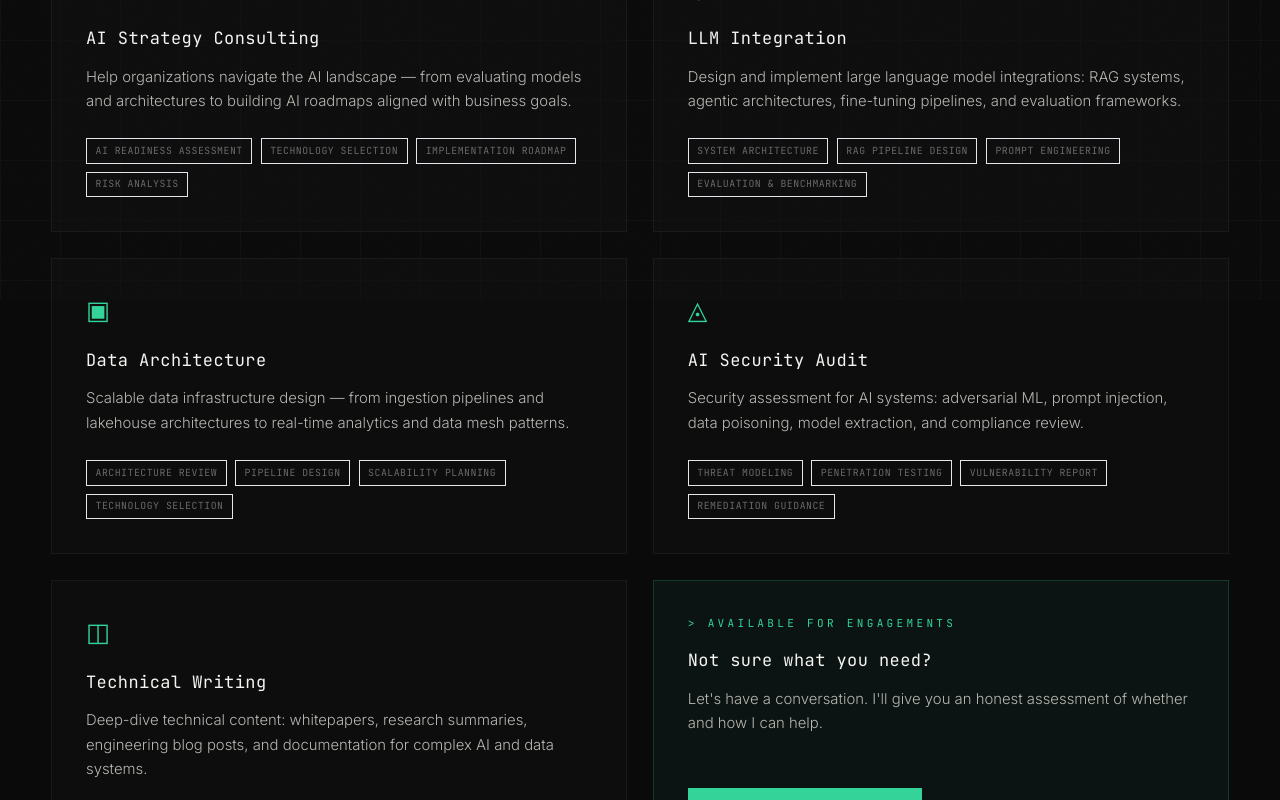
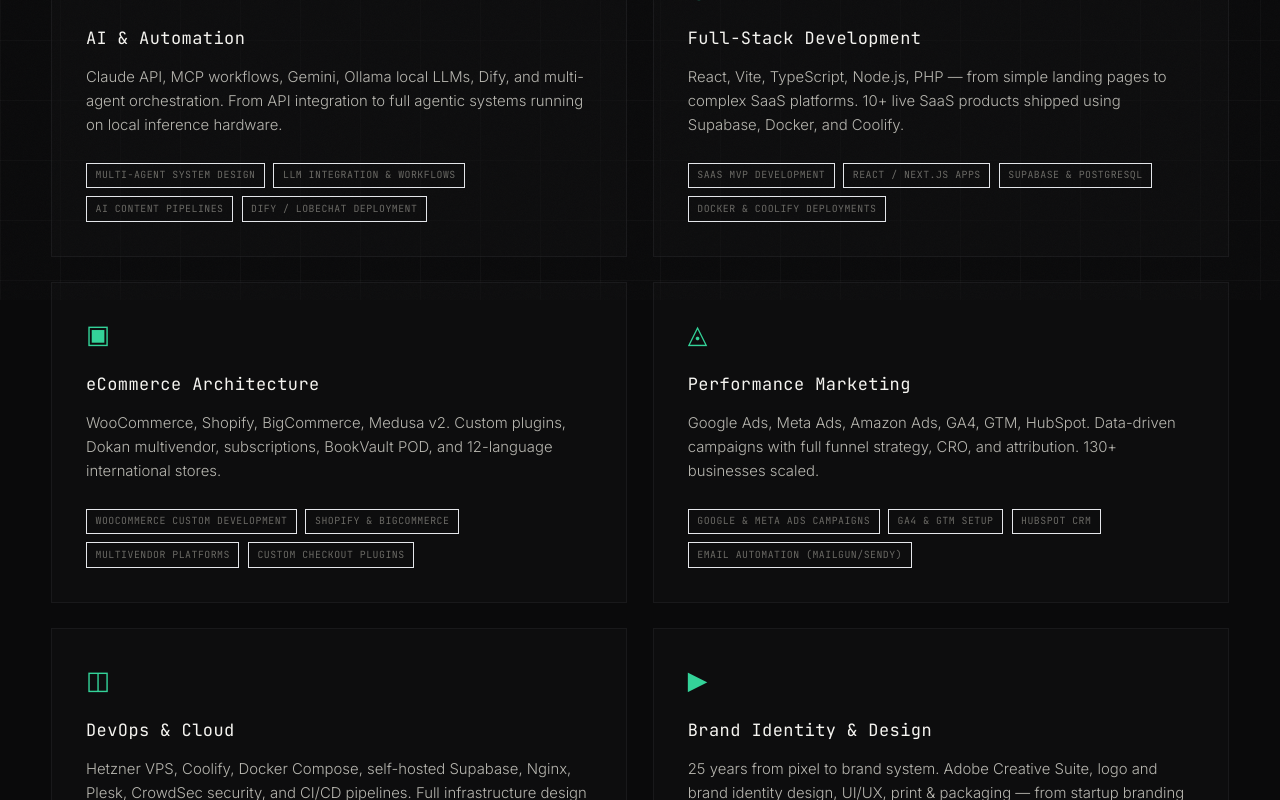
Before and after one commit to magnetoid/mtiosavljevic, a React (Vite) app in the folder mtiosavljevic-web/: page /services in a window 1280 px wide. Shown: the part 500-1300 px from the top of the page. Built offline with nearby package versions, Linux system fonts and the light colour scheme; no server answers.

Commit message:
fix: rewrite Services page with real expertise from CV

```diff
--- a/mtiosavljevic-web/src/pages/Services.tsx
+++ b/mtiosavljevic-web/src/pages/Services.tsx
@@ -3,41 +3,47 @@
 const SERVICES = [
   {
     icon: '◈',
-    title: 'AI Strategy Consulting',
-    desc: 'Help organizations navigate the AI landscape — from evaluating models and architectures to building AI roadmaps aligned with business goals.',
-    deliverables: ['AI readiness assessment', 'Technology selection', 'Implementation roadmap', 'Risk analysis'],
+    title: 'AI & Automation',
+    desc: 'Claude API, MCP workflows, Gemini, Ollama local LLMs, Dify, and multi-agent orchestration. From API integration to full agentic systems running on local inference hardware.',
+    deliverables: ['Multi-agent system design', 'LLM integration & workflows', 'AI content pipelines', 'Dify / LobeChat deployment'],
   },
   {
     icon: '◉',
-    title: 'LLM Integration',
-    desc: 'Design and implement large language model integrations: RAG systems, agentic architectures, fine-tuning pipelines, and evaluation frameworks.',
-    deliverables: ['System architecture', 'RAG pipeline design', 'Prompt engineering', 'Evaluation & benchmarking'],
+    title: 'Full-Stack Development',
+    desc: 'React, Vite, TypeScript, Node.js, PHP — from simple landing pages to complex SaaS platforms. 10+ live SaaS products shipped using Supabase, Docker, and Coolify.',
+    deliverables: ['SaaS MVP development', 'React / Next.js apps', 'Supabase & PostgreSQL', 'Docker & Coolify deployments'],
   },
   {
     icon: '▣',
-    title: 'Data Architecture',
-    desc: 'Scalable data infrastructure design — from ingestion pipelines and lakehouse architectures to real-time analytics and data mesh patterns.',
-    deliverables: ['Architecture review', 'Pipeline design', 'Scalability planning', 'Technology selection'],
+    title: 'eCommerce Architecture',
+    desc: 'WooCommerce, Shopify, BigCommerce, Medusa v2. Custom plugins, Dokan multivendor, subscriptions, BookVault POD, and 12-language international stores.',
+    deliverables: ['WooCommerce custom development', 'Shopify & BigCommerce', 'Multivendor platforms', 'Custom checkout plugins'],
   },
   {
     icon: '◬',
-    title: 'AI Security Audit',
-    desc: 'Security assessment for AI systems: adversarial ML, prompt injection, data poisoning, model extraction, and compliance review.',
-    deliverables: ['Threat modeling', 'Penetration testing', 'Vulnerability report', 'Remediation guidance'],
+    title: 'Performance Marketing',
+    desc: 'Google Ads, Meta Ads, Amazon Ads, GA4, GTM, HubSpot. Data-driven campaigns with full funnel strategy, CRO, and attribution. 130+ businesses scaled.',
+    deliverables: ['Google & Meta Ads campaigns', 'GA4 & GTM setup', 'HubSpot CRM', 'Email automation (Mailgun/Sendy)'],
   },
   {
     icon: '◫',
-    title: 'Technical Writing',
-    desc: 'Deep-dive technical content: whitepapers, research summaries, engineering blog posts, and documentation for complex AI and data systems.',
-    deliverables: ['Whitepapers', 'Engineering posts', 'Research summaries', 'API documentation'],
+    title: 'DevOps & Cloud',
+    desc: 'Hetzner VPS, Coolify, Docker Compose, self-hosted Supabase, Nginx, Plesk, CrowdSec security, and CI/CD pipelines. Full infrastructure design and management.',
+    deliverables: ['Hetzner VPS setup', 'Coolify & Docker Compose', 'Self-hosted Supabase', 'CI/CD pipelines'],
+  },
+  {
+    icon: '▶',
+    title: 'Brand Identity & Design',
+    desc: '25 years from pixel to brand system. Adobe Creative Suite, logo and brand identity design, UI/UX, print & packaging — from startup branding to full corporate identity.',
+    deliverables: ['Logo & brand identity', 'Print & packaging', 'UI/UX design', 'Brand guidelines & systems'],
   },
 ]
 
 const PROCESS = [
-  { step: '01', title: 'Discovery', desc: 'We start with a conversation about your goals, constraints, and technical context.' },
-  { step: '02', title: 'Analysis', desc: 'I review your current architecture, stack, or content needs and identify the critical path.' },
-  { step: '03', title: 'Proposal', desc: 'Clear scope, timeline, and deliverables — no vague retainers or scope creep.' },
-  { step: '04', title: 'Delivery', desc: 'Focused, documented work with regular check-ins and a final handover.' },
+  { step: '01', title: 'Discovery', desc: 'We start with a call about your goals, stack, and timeline. No forms, no gatekeeping — just a direct conversation.' },
+  { step: '02', title: 'Strategy', desc: 'I map out the full scope: architecture decisions, tech stack, timeline, and a realistic budget. All upfront.' },
+  { step: '03', title: 'Build', desc: 'Focused execution with weekly updates. Code in your repo from day one. No black boxes.' },
+  { step: '04', title: 'Ship & Hand Off', desc: 'Full documentation, knowledge transfer, and ongoing support as needed. You own everything.' },
 ]
 
 export default function Services() {
```
